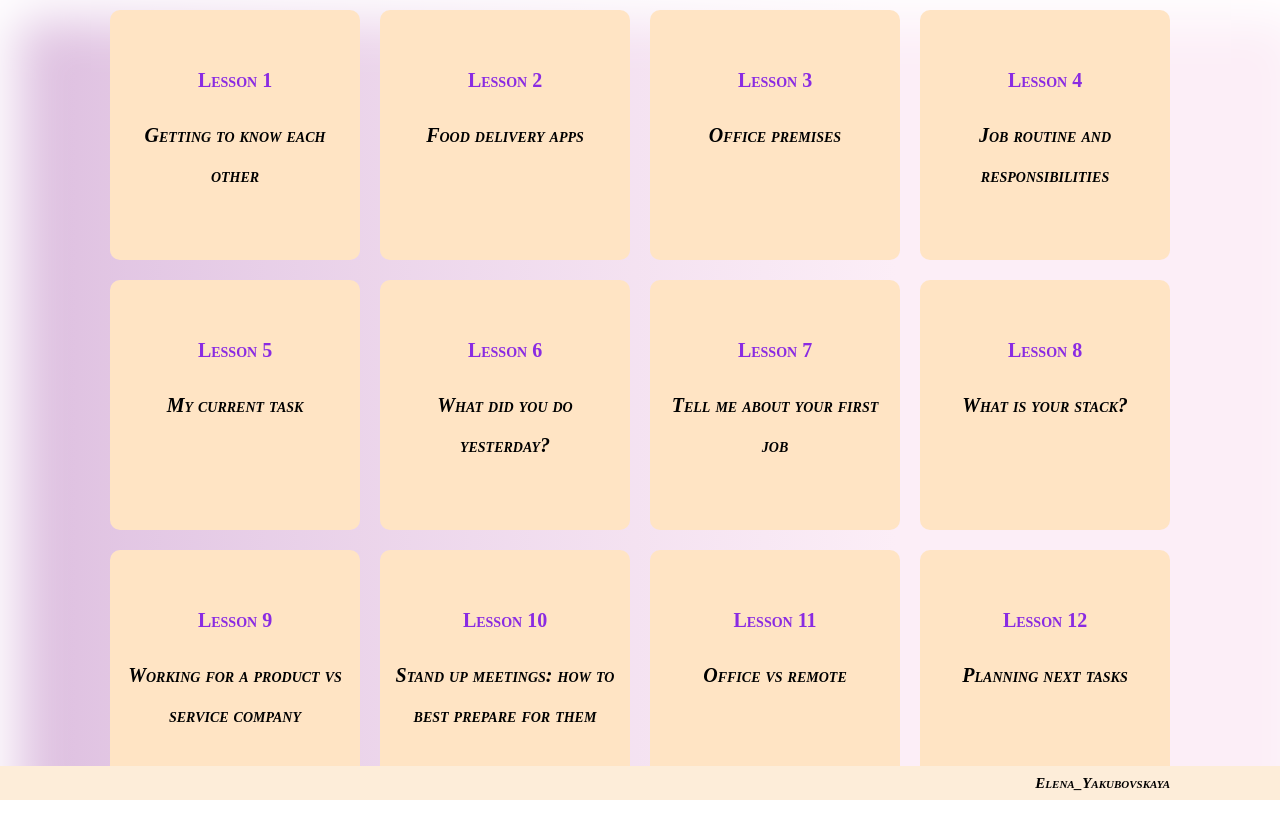
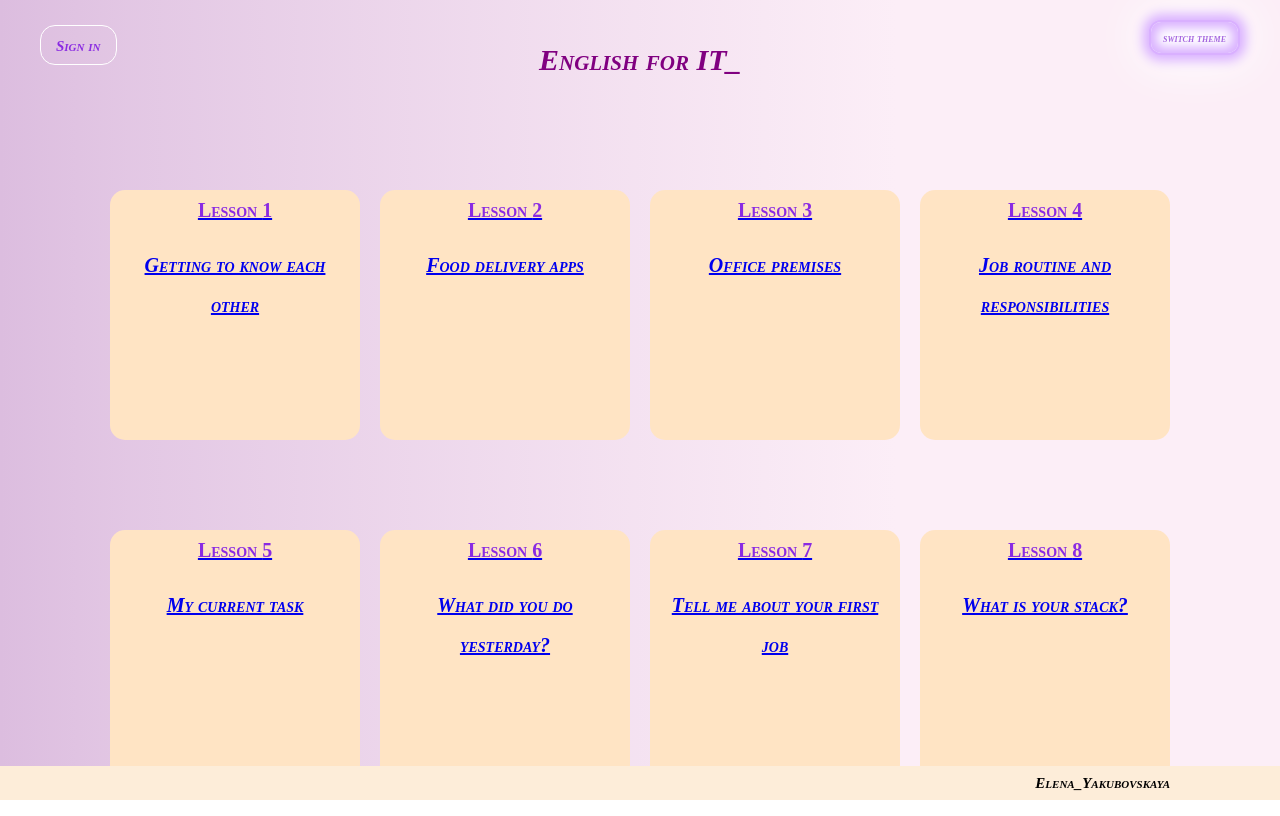
Before and after one commit to ElenaYakubovskaya/englishCards, a React app: page /cardLesson in a window 1280 px wide. Built offline with nearby package versions, Linux system fonts and the light colour scheme.

Commit message:
code refactoring

```diff
--- a/src/App.jsx
+++ b/src/App.jsx
@@ -1,23 +1,21 @@
 import React, { Component } from 'react';
 
 import styled from 'styled-components';
-import MainLayout from './Layouts/MainLayout/MainLayout';
 
 import RootRouter from './Route/RootRouter';
 
 const Styles = styled.div`
   width: 100%;
-  min-height: 100vh;
-  padding: 2rem;
+  height: 100%;
+  padding: 0;
+  margin: 0;
 `;
 
 class App extends Component {
   render() {
     return (
       <Styles>
-        <MainLayout>
-          <RootRouter />
-        </MainLayout>
+        <RootRouter />
       </Styles>
     );
   }
--- a/src/Components/Footer/Footer.jsx
+++ b/src/Components/Footer/Footer.jsx
@@ -4,6 +4,7 @@ import styled from 'styled-components';
 
 const Styles = styled.div`
   .footer {
+    box-sizing: border-box;
     display: flex;
     justify-content: flex-end;
     max-width: 100%;
@@ -11,7 +12,6 @@ const Styles = styled.div`
     background-color: rgb(253, 237, 217);
     padding: 2px;
     padding-right: 50px;
-    margin: 0;
 
     font: italic small-caps bold 10px/2 cursive;
     position: fixed;
--- a/src/Components/Header/Header.jsx
+++ b/src/Components/Header/Header.jsx
@@ -1,6 +1,6 @@
 import React, { Component } from 'react';
 import styled from 'styled-components';
-//import MenuToggle from '../Navigation/MenuToggle/MenuToggle';
+import { Link } from 'react-router-dom';
 
 const Styles = styled.div`
   .header {
@@ -8,13 +8,16 @@ const Styles = styled.div`
     display: flex;
     justify-content: space-between;
     color: blueviolet;
-    margin-top: 10px;
-    max-width: 100%;
+    padding-top: 10px;
+    width: 100%;
     font: italic small-caps bold 20px/2 cursive;
+    margin-bottom: 50px;
   }
 
   .header-name {
+    margin-top: 20px;
     text-align: center;
+    color: #800080;
   }
 
   .button-Sign_in {
@@ -23,7 +26,7 @@ const Styles = styled.div`
     padding: 5px 15px;
     height: 40px;
     text-decoration: none;
-    border: none;
+    border: 1px solid white;
     color: blueviolet;
     font: italic small-caps bold 15px/2 cursive;
     cursor: pointer;
@@ -31,42 +34,7 @@ const Styles = styled.div`
     border-radius: 1em;
   }
 
-  .button-to-light {
-    cursor: pointer;
-    --glow-color: rgb(217, 176, 255);
-    --glow-spread-color: rgba(255, 255, 255);
-    --enhanced-glow-color: rgb(231, 206, 255);
-    --btn-color: rgb(164, 101, 223);
-    border: 0.2em solid var(--glow-color);
-    padding: 0.2em 2em;
-    color: rgba(255, 255, 255);
-    font: italic small-caps bold 10px/2 cursive;
-
-    background-color: var(--btn-color);
-    border-radius: 1em;
-    outline: none;
-    box-shadow: 0 0 1em 0.5em var(--glow-color),
-      0 0 4em 1em var(--glow-spread-color),
-      inset 0 0 0.9em 0.5em var(--glow-color);
-    position: relative;
-    transition: all 0.3s;
-  }
-
-  .button-to-light:hover {
-    color: rgb(164, 101, 223);
-    background-color: rgb(255, 255, 255);
-    box-shadow: 0 0 1em 0.25em var(--glow-color),
-      0 0 4em 2em var(--glow-spread-color),
-      inset 0 0 0.75em 0.25em var(--glow-color);
-  }
-
-  .button-to-light:active {
-    box-shadow: 0 0 0.6em 0.25em var(--glow-color),
-      0 0 2.5em 2em var(--glow-spread-color),
-      inset 0 0 0.5em 0.25em var(--glow-color);
-  }
-
-  .button-to-dark {
+  .button-theme {
     cursor: pointer;
     margin-top: 10px;
     height: 35px;
@@ -91,7 +59,7 @@ const Styles = styled.div`
     transition: all 0.3s;
   }
 
-  .button-to-dark:hover {
+  .button-theme:hover {
     color: rgba(255, 255, 255);
     background-color: var(--glow-color);
     box-shadow: 0 0 1em 0.25em var(--glow-color),
@@ -99,7 +67,7 @@ const Styles = styled.div`
       inset 0 0 0.75em 0.25em var(--glow-color);
   }
 
-  .button-to-dark:active {
+  .button-theme:active {
     box-shadow: 0 0 0.6em 0.25em var(--glow-color),
       0 0 2.5em 2em var(--glow-spread-color),
       inset 0 0 0.5em 0.25em var(--glow-color);
@@ -111,9 +79,12 @@ class Header extends Component {
     return (
       <Styles>
         <div className="header">
-          <button className="button-Sign_in">Sign in</button>
+          <Link to={'Login'} className="button-Sign_in">
+            {' '}
+            Sign in
+          </Link>
           <h2 className="header-name">English for IT_</h2>
-          <button className="button-to-dark">{this.props.name}</button>
+          <button className="button-theme">switch theme</button>
         </div>
       </Styles>
     );
--- a/src/Components/Welcom/Welcom.jsx
+++ b/src/Components/Welcom/Welcom.jsx
@@ -1,20 +1,18 @@
-import React, { Component } from 'react';
+import React from 'react';
 import { Link } from 'react-router-dom';
 
 import styled from 'styled-components';
 
 const Styles = styled.div`
   .first_window {
-    height: 85vh;
     display: flex;
+    align-items: center;
     justify-content: center;
-    align-items: center;
     flex-direction: column;
-    overflow: visible;
-    box-sizing: border-box;
     border: 1px solid white;
     padding: 20px;
-    border-radius: 10px;
+
+    margin-top: 200px;
   }
   .greating {
     color: #6f1abd;
@@ -23,7 +21,10 @@ const Styles = styled.div`
   }
 
   .link-auth {
+    border: 1px solid #6f1abd;
+    border-radius: 10px;
     cursor: pointer;
+    padding: 0 20px;
     margin: 15px;
     color: #5c2391;
     font: small-caps bold 25px/2 cursive;
@@ -33,6 +34,7 @@ const Styles = styled.div`
     &:hover {
       cursor: pointer;
       transform: scale(1.1);
+      text-decoration: none;
     }
   }
   .link-lessons {
@@ -55,10 +57,12 @@ const Welcome = () => {
     <Styles>
       <div className="first_window">
         <h3 className="greating">Hi, there!</h3>
-        <Link to={'/cardLesson'}>
+        <Link to={'cardLesson/*'}>
           <p className="link-lessons">Go to the list of lessons &#8594;</p>
         </Link>
-        <p className="link-auth">Sign in</p>
+        <Link to={'Login'} className="link-auth">
+          Sign in
+        </Link>
       </div>
     </Styles>
   );
--- a/src/Layouts/MainLayout/MainLayout.jsx
+++ b/src/Layouts/MainLayout/MainLayout.jsx
@@ -4,39 +4,37 @@ import styled from 'styled-components';
 
 import Header from '../../Components/Header/Header';
 import Footer from '../../Components/Footer/Footer';
-import { Link } from 'react-router-dom';
+import { Outlet } from 'react-router-dom';
 
 const Styles = styled.div`
   .mainLayout {
+    box-sizing: border-box;
+    overflow: auto;
     margin: 0;
     padding: 0;
     display: block;
-    box-shadow: 20px 20px 50px white inset;
+    background: linear-gradient(90deg, #dcbddf, 30%, #fceef7 70%);
     flex-grow: 1;
-    width: 100%;
-    background: linear-gradient(90deg, #dcbddf, 30%, #fceef7 70%);
-
     width: 100%;
     height: 100%;
     position: fixed;
     top: 0;
     left: 0;
-    overflow: auto;
-  }
-
   }
 `;
 
 class MainLayout extends Component {
   render() {
     return (
-      <Styles>
-        <div className="mainLayout">
-          <Header name="switch theme" />
-          <main>{this.props.children}</main>
-          <Footer />
-        </div>
-      </Styles>
+      <>
+        <Styles>
+          <div className="mainLayout">
+            <Header />
+            <Outlet />
+            <Footer />
+          </div>
+        </Styles>
+      </>
     );
   }
 }
--- a/src/Route/RootRouter.jsx
+++ b/src/Route/RootRouter.jsx
@@ -1,14 +1,20 @@
 import React from 'react';
-import { Routes, Route, Link } from 'react-router-dom';
+import { Routes, Route } from 'react-router-dom';
 import CardLesson from '../Scenes/CardLesson/CardLesson';
 import MainLayout from '../Layouts/MainLayout/MainLayout';
 import Welcome from '../Components/Welcom/Welcom';
+import Login from '../Scenes/Login/Login';
+import Lesson from '../Scenes/Lesson/Lesson';
+
 const RootRouter = () => {
   return (
     <Routes>
-      <Route exact path="/" element={<Welcome />} />
-      <Route exact path="/" element={<MainLayout />} />
-      <Route path="/cardLesson" element={<CardLesson />} />
+      <Route path="/" element={<MainLayout />}>
+        <Route path="cardLesson/Lesson" element={<Lesson />} />
+        <Route path="login" element={<Login />} />
+        <Route path="cardLesson/*" element={<CardLesson />} />
+        <Route index element={<Welcome />} />
+      </Route>
     </Routes>
   );
 };
--- a/src/Scenes/CardLesson/CardLesson.jsx
+++ b/src/Scenes/CardLesson/CardLesson.jsx
@@ -1,50 +1,37 @@
-import React, { Component, useEffect, useState } from 'react';
+import React, { Component } from 'react';
+import { Link } from 'react-router-dom';
 import styled from 'styled-components';
 
-const Styles = styled.div`
-  .mainLayout {
-    margin: 0;
-    padding: 0;
-    display: block;
-    box-shadow: 20px 20px 50px white inset;
-    flex-grow: 1;
-    width: 100%;
-    background: linear-gradient(90deg, #dcbddf, 30%, #fceef7 70%);
-
-    width: 100%;
-    height: 100%;
-    position: fixed;
-    top: 0;
-    left: 0;
-    overflow: auto;
-  }
-
+let Styles = styled.div`
   .cards {
+    box-sizing: border-box;
+    margin: 50px auto;
     display: flex;
     justify-content: center;
     align-items: center;
     flex-wrap: wrap;
     box-sizing: border-box;
+    overflow: auto;
+    max-width: 1200px;
+    text-decoration: none;
   }
 
   .cards-cardLesson {
     text-align: center;
-    margin-top: 10px;
+    margin: 10px 10px 40px;
     display: block;
     width: 250px;
     height: 250px;
     background: bisque;
     list-style-type: none;
-    margin: 10px;
     padding: auto 0;
-    border-radius: 10px;
+    border-radius: 15px;
   }
 
   .cards-cardLesson:hover {
     cursor: pointer;
     border: 2px solid #fff3d5;
     border-radius: 50% 20% / 10% 40%;
-    margin: 8px;
   }
 
   .cards-cardLesson-numLesson {
@@ -67,7 +54,6 @@ const Styles = styled.div`
 class CardLesson extends Component {
   constructor(props) {
     super(props);
-
     this.state = {
       lessons: [
         { name: 'Getting to know each other', numberLessson: 'lesson 1' },
@@ -104,19 +90,28 @@ class CardLesson extends Component {
       ],
     };
   }
-
+  /*
+  changeStyle = () => {
+    console.log(this.props);
+    Styles = this.props.StylesForLesson;
+  };
+*/
   render() {
     return (
       <Styles>
-        <ul className="cards mainLayout ">
+        <ul className="cards ">
           {this.state.lessons.map((lesson, index) => {
             return (
-              <li className="cards-cardLesson" key={lesson.name}>
-                <div className="cards-cardLesson-numLesson">
-                  Lesson {index + 1}
-                </div>
-                <div className="cards-cardLesson-nameLesson">{lesson.name}</div>
-              </li>
+              <Link to={'Lesson'} key={lesson.name}>
+                <li onClick={this.changeStyle} className="cards-cardLesson">
+                  <div className="cards-cardLesson-numLesson">
+                    Lesson {index + 1}
+                  </div>
+                  <div className="cards-cardLesson-nameLesson">
+                    {lesson.name}
+                  </div>
+                </li>
+              </Link>
             );
           })}
         </ul>
--- a/src/Scenes/Login/Login.jsx
+++ b/src/Scenes/Login/Login.jsx
@@ -1,59 +1,17 @@
-import React from 'react';
+import React, { Component } from 'react';
+import { Link } from 'react-router-dom';
 import styled from 'styled-components';
-import { Routes, Route } from 'react-router-dom';
 
 const Styles = styled.div`
-  @import 'bourbon';
-
-  @import url(https://fonts.googleapis.com/css?family=Source+Sans+Pro:200,300,400,700);
-  @import url(https://maxcdn.bootstrapcdn.com/bootstrap/3.2.0/css/bootstrap.min.css);
-  @import url(https://maxcdn.bootstrapcdn.com/font-awesome/4.1.0/css/font-awesome.min.css);
-
-  $shadow-color: #23203b;
-  $input-color: lighten(#ab9e95, 10%);
-  $input-border-color: #5e5165;
-  $button-background-color: #27ae60;
-
-  * {
-    margin: 0;
-    padding: 0;
-  }
-
-  html {
-    background: url(https://dl.dropboxusercontent.com/u/159328383/background.jpg)
-      no-repeat center center fixed;
-    -webkit-background-size: cover;
-    -moz-background-size: cover;
-    -o-background-size: cover;
-    background-size: cover;
-  }
-
-  body {
-    background: transparent;
-  }
-
-  body,
-  input,
-  button {
-    font-family: 'Source Sans Pro', sans-serif;
-  }
-
-  @mixin normalize-input {
-    display: block;
-    width: auto;
-    height: auto;
-    border: none;
-    outline: none;
-    box-shadow: none;
-    background: none;
-    border-radius: 0px;
-  }
-
   .login {
-    padding: 15px;
+    box-sizing: border-box;
+    padding: 25px;
     width: 400px;
-    min-height: 400px;
+    min-height: 320px;
     margin: 2% auto 0 auto;
+    border: 3px solid #d8bfd8;
+    border-radius: 15px;
+    margin-top: 200px;
 
     .heading {
       text-align: center;
@@ -62,10 +20,9 @@ const Styles = styled.div`
       h2 {
         font-size: 3em;
         font-weight: 300;
-        color: rgba(255, 255, 255, 0.7);
+        color: #8b008b;
         display: inline-block;
         padding-bottom: 5px;
-        text-shadow: 1px 1px 3px $shadow-color;
       }
     }
 
@@ -85,37 +42,37 @@ const Styles = styled.div`
 
           i {
             font-size: 1.5em;
-            color: rgba(255, 255, 255, 0.2);
+            color: #d8bfd8;
+            margin-right: 10px;
           }
         }
       }
 
       input.form-control {
         @include normalize-input;
-
-        padding: 10px;
-        font-size: 1.6em;
-        width: 100%;
+        margin: 8px;
+        padding: 8px;
+        font-size: 1.3em;
+        width: 80%;
         background: transparent;
         color: $input-color;
 
         &:focus {
           border: none;
+          padding: 10px;
         }
       }
 
       button {
-        margin-top: 20px;
+        margin: 20px 8px;
         background: $button-background-color;
-        border: none;
-        font-size: 1.6em;
+        border: 1px solid #d8bfd8;
+        font-size: 1.3em;
         font-weight: 300;
         padding: 5px 0;
-        width: 100%;
-        border-radius: 3px;
-        color: lighten($button-background-color, 40%);
-        border-bottom: 4px solid darken($button-background-color, 10%);
-
+        width: 35%;
+        border-radius: 8px;
+        color: #800080;
         &:hover {
           background: tint($button-background-color, 4%);
           -webkit-animation: hop 1s;
@@ -123,6 +80,11 @@ const Styles = styled.div`
         }
       }
     }
+  }
+  .buttons {
+    display: flex;
+    justify-content: center;
+    margin-left: 25px;
   }
 
   .float {
@@ -148,35 +110,39 @@ class Login extends Component {
   render() {
     return (
       <Styles>
-        <div class="login">
-          <div class="heading">
+        <div className="login">
+          <div className="heading">
             <h2>Sign in</h2>
             <form action="#">
-              <div class="input-group input-group-lg">
-                <span class="input-group-addon">
-                  <i class="fa fa-user"></i>
+              <div className="input-group input-group-lg">
+                <span className="input-group-addon">
+                  <i className="fa fa-user"></i>
                 </span>
                 <input
                   type="text"
-                  class="form-control"
+                  className="form-control"
                   placeholder="Username or email"
                 />
               </div>
 
-              <div class="input-group input-group-lg">
-                <span class="input-group-addon">
-                  <i class="fa fa-lock"></i>
+              <div className="input-group input-group-lg">
+                <span className="input-group-addon">
+                  <i className="fa fa-lock"></i>
                 </span>
                 <input
                   type="password"
-                  class="form-control"
+                  className="form-control"
                   placeholder="Password"
                 />
               </div>
-
-              <button type="submit" class="float">
-                Login
-              </button>
+              <div className="buttons">
+                <button type="submit" className="float">
+                  Sign in
+                </button>
+                <button type="submit" className="float">
+                  Log in
+                </button>
+              </div>
             </form>
           </div>
         </div>
--- a/src/index.js
+++ b/src/index.js
@@ -5,8 +5,8 @@ import { BrowserRouter } from 'react-router-dom';
 import styled from 'styled-components';
 const Styles = styled.div`
   * {
+    margin: 0;
     padding: 0;
-    margin: 0;
     box-sizing: border-box;
   }
 `;
```
Also changed, not shown: src/Components/Loader/Loader.jsx (added, +25 -0 lines), src/Scenes/lesson/lesson.jsx (+123 -4 lines).
